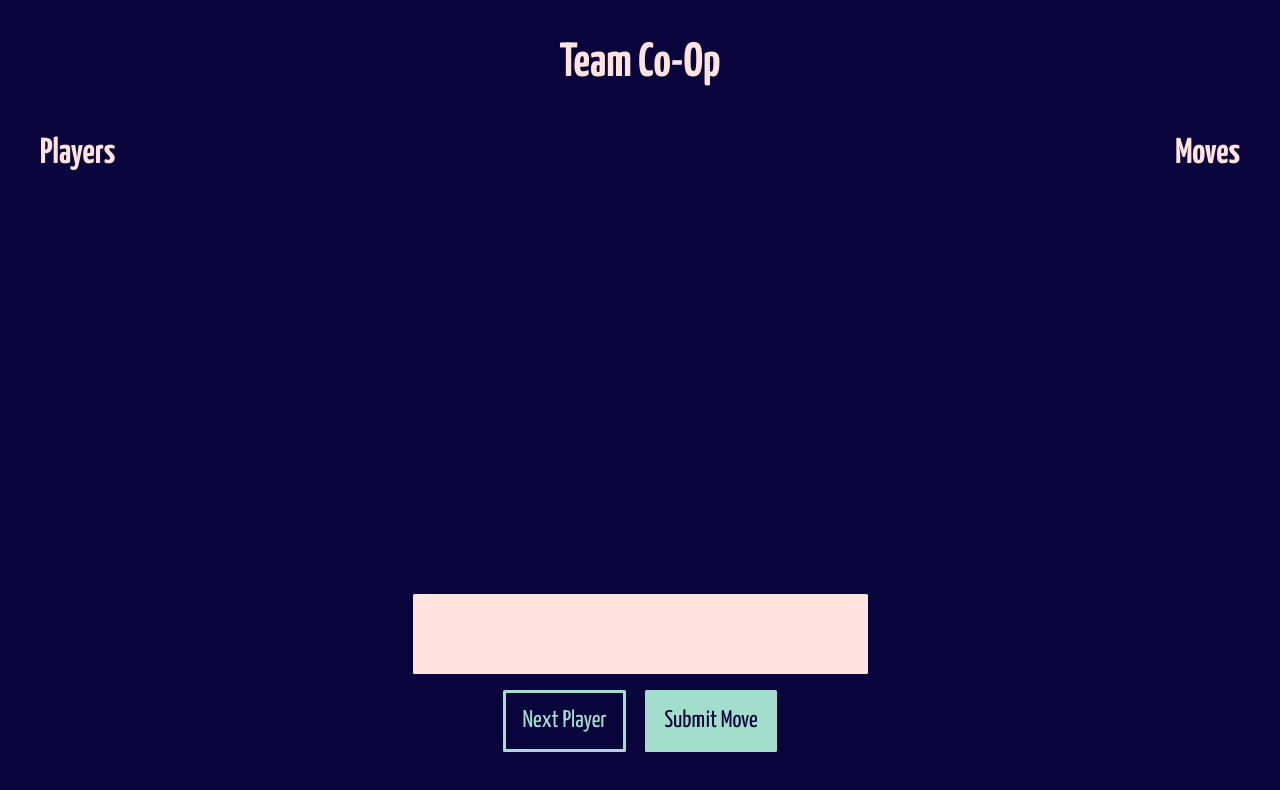
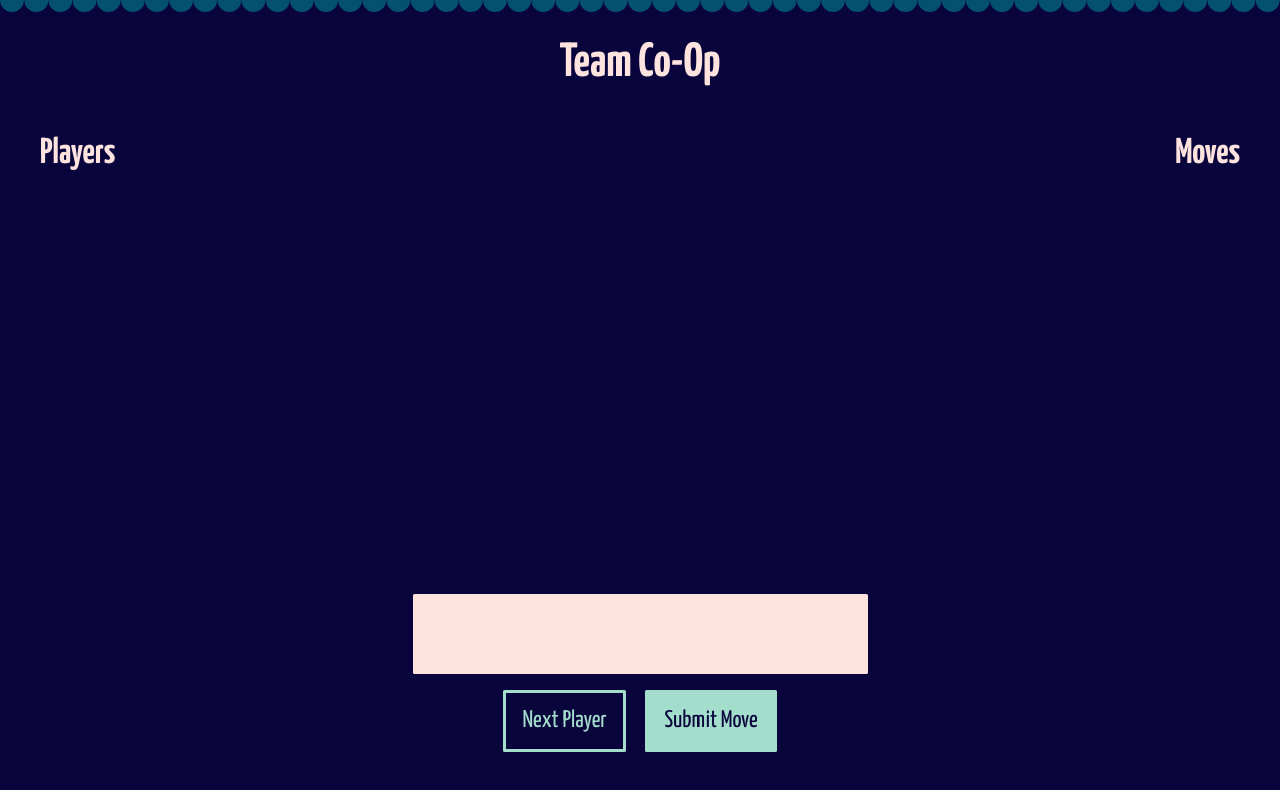
Before and after one commit to lopis/team-co-op, a website: page index.html in a window 1280 px wide. Drawn offline with nearby package versions, Linux system fonts and the light colour scheme; no server answers.

Commit message:
cute nonsense

```diff
--- a/index.html
+++ b/index.html
@@ -39,6 +39,7 @@
   --color-secondary: #a3ddcb;
   --color-highlight: #ffe3de;
   --color-highlighter: #ffe3de;
+  --dot-size: 3vh;
 }
 
 body {
@@ -152,6 +153,21 @@ li.current {
   background: var(--color-highlight);
   color: var(--color-base);
 }
+
+.container::before, .container::after {
+	content: '';
+	display: block;
+	border-top: var(--dot-size) dotted var(--color-primary);
+	position: fixed;
+	width: 100%;
+	top: calc(-0.5 * var(--dot-size));
+	left: 0;
+}
+.container::after {
+	width: calc(100% + var(--dot-size) + var(--dot-size));
+  left: calc( -1 * var(--dot-size));
+}
+
 </style>
 <script src="/socket.io/socket.io.js"></script>
 <script src="/client.js" type="text/javascript"></script>
```
